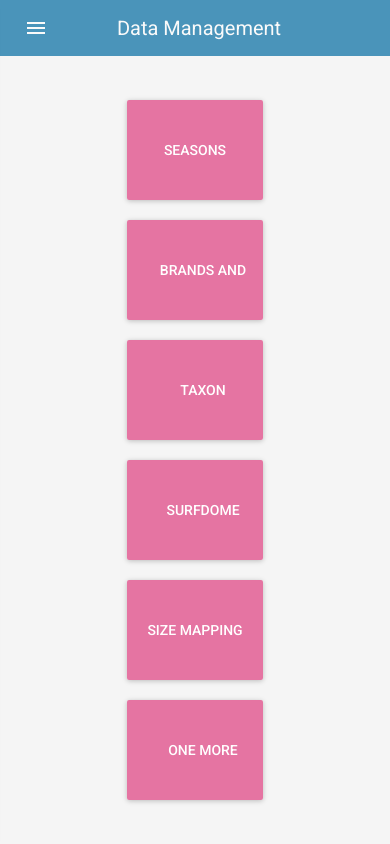
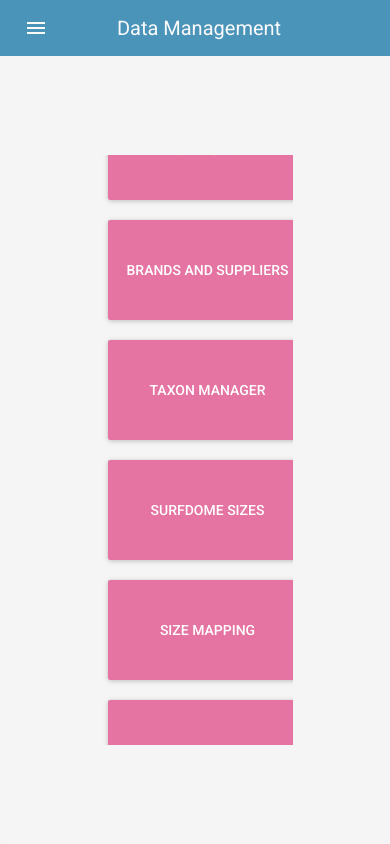
Before and after one commit to Adzz/playing_with_react, a React app: page / in a window 390 px wide. Shown: the top 844 px of the page. Built offline with nearby package versions, Linux system fonts and the light colour scheme; what react-tap-event-plugin would draw is missing.

Commit message:
restyles the tiled buttons component to be more responsive

```diff
--- a/src/components/navigation/tiledButtons/TiledButtons.jsx
+++ b/src/components/navigation/tiledButtons/TiledButtons.jsx
@@ -9,15 +9,18 @@ const styles = {
     flexFlow: 'row wrap',
     alignItems: 'center',
     alignContent: 'center',
-    width: '40vw',
-    height: '100%',
+    maxWidth: '50vw',
+    height: '70vh',
     lineHeight: '100px',
     margin: '0 auto',
+    overflow: 'scroll',
+    flex: '1 0 auto',
   },
   button: {
     height: '100px',
-    width: '200px',
     margin: '10px',
+    flex: '1 0 auto',
+    minWidth: '200px',
   },
   link: {
     textDecoration: 'none',
@@ -35,7 +38,7 @@ export class TiledButtons extends Component {
         { id: 3, title: 'Taxon Manager', linkTo: 'taxon_manager' },
         { id: 4, title: 'Surfdome Sizes', linkTo: 'surfdome_sizes' },
         { id: 5, title: 'Size Mapping', linkTo: 'size_mapping' },
-        { id: 6, title: 'One More Button', linkTo: 'one_more_button' },
+        { id: 6, title: 'Colours', linkTo: 'colours' },
       ],
     };
   }
--- a/src/pages/dataManagement/DataManagementHome.jsx
+++ b/src/pages/dataManagement/DataManagementHome.jsx
@@ -1,10 +1,14 @@
 import React from 'react';
+import Radium from 'radium';
 import TiledButtons from '../../components/navigation/tiledButtons/TiledButtons';
 
 const styles = {
   container: {
     backgroundColor: 'whitesmoke',
+    display: 'flex',
+    flexFlow: 'row wrap',
     height: 'calc(100vh - 56px)',
+    alignItems: 'center',
   },
 };
 
@@ -15,4 +19,4 @@ const DataManagementHome = () => (
   </div>
 );
 
-export default DataManagementHome;
+export default Radium(DataManagementHome);
```
